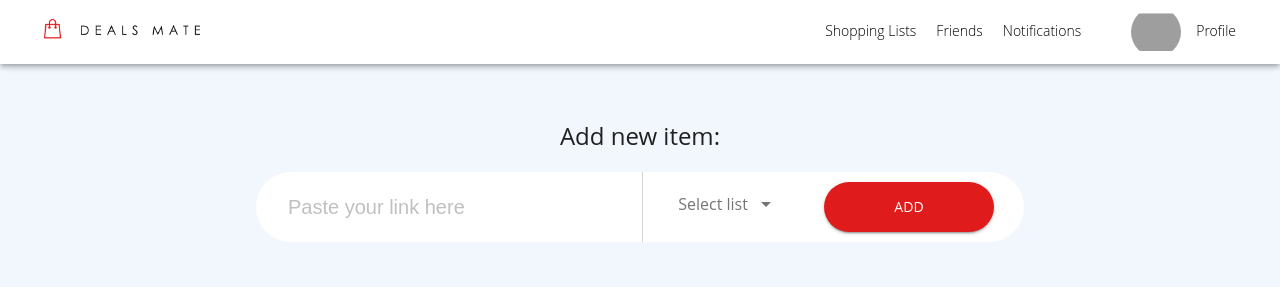
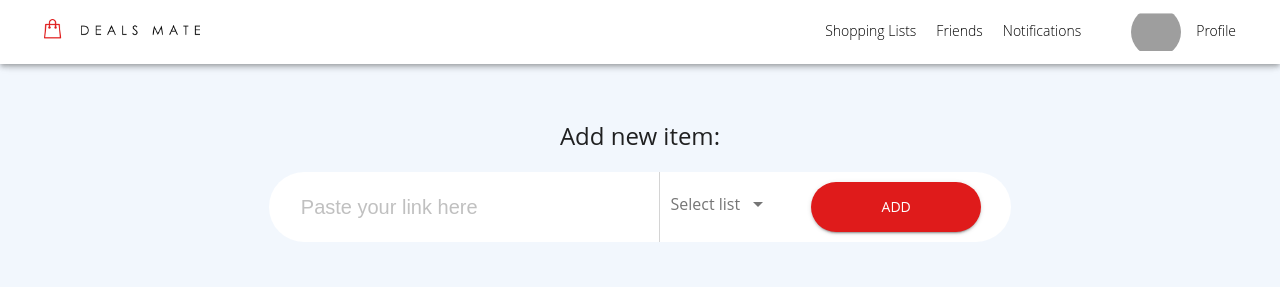
Before and after one commit to hatchways/team-penne, a React (Create React App) app in the folder client/: page / in a window 1280 px wide. Shown: the top 287 px of the page. Built offline with nearby package versions, Linux system fonts and the light colour scheme; grey boxes are pictures that could not be loaded.

Commit message:
Fixed vertical line issue

```diff
--- a/client/src/pages/dashboard/shopping-lists.js
+++ b/client/src/pages/dashboard/shopping-lists.js
@@ -55,6 +55,7 @@ export default function ShoppingLists() {
         <Typography variant="h5">Add new item:</Typography>
         <div className={classes.input}>
           <input placeholder="Paste your link here" />
+          <Box display="flex">
             <div className={classes.verticalLine} />
             <FormControl>
               <Box display="flex" justifyContent="center" width={100}>
@@ -73,6 +74,7 @@ export default function ShoppingLists() {
                 </Select>
               </Box>
             </FormControl>
+          </Box>
           <Button variant="contained" color="primary">
             Add
           </Button>
--- a/client/src/pages/dashboard/styles/shopping-lists-styles.js
+++ b/client/src/pages/dashboard/styles/shopping-lists-styles.js
@@ -20,7 +20,7 @@ const useStyles = makeStyles({
     flexDirection: "row",
     justifyContent: "space-between",
     minWidth: "530px",
-    width: "60vw",
+    width: "58vw",
     height: "70px",
     marginTop: "20px",
     borderRadius: "50px 50px 50px 50px",
@@ -43,11 +43,12 @@ const useStyles = makeStyles({
       marginRight: "30px",
       borderRadius: "50px 50px 50px 50px",
       width: "170px",
-      margin: "10px 20px 10px 10px"
+      margin: "10px 10px 10px 0px"
     }
   },
   verticalLine: {
-    borderLeft: "solid thin rgb(212,212,212)"
+    borderLeft: "solid thin rgb(212,212,212)",
+    marginRight: "10px"
   },
   InputLabel: {
     width: "100px"
```
Lines whose indentation alone changed are shown as unchanged.
